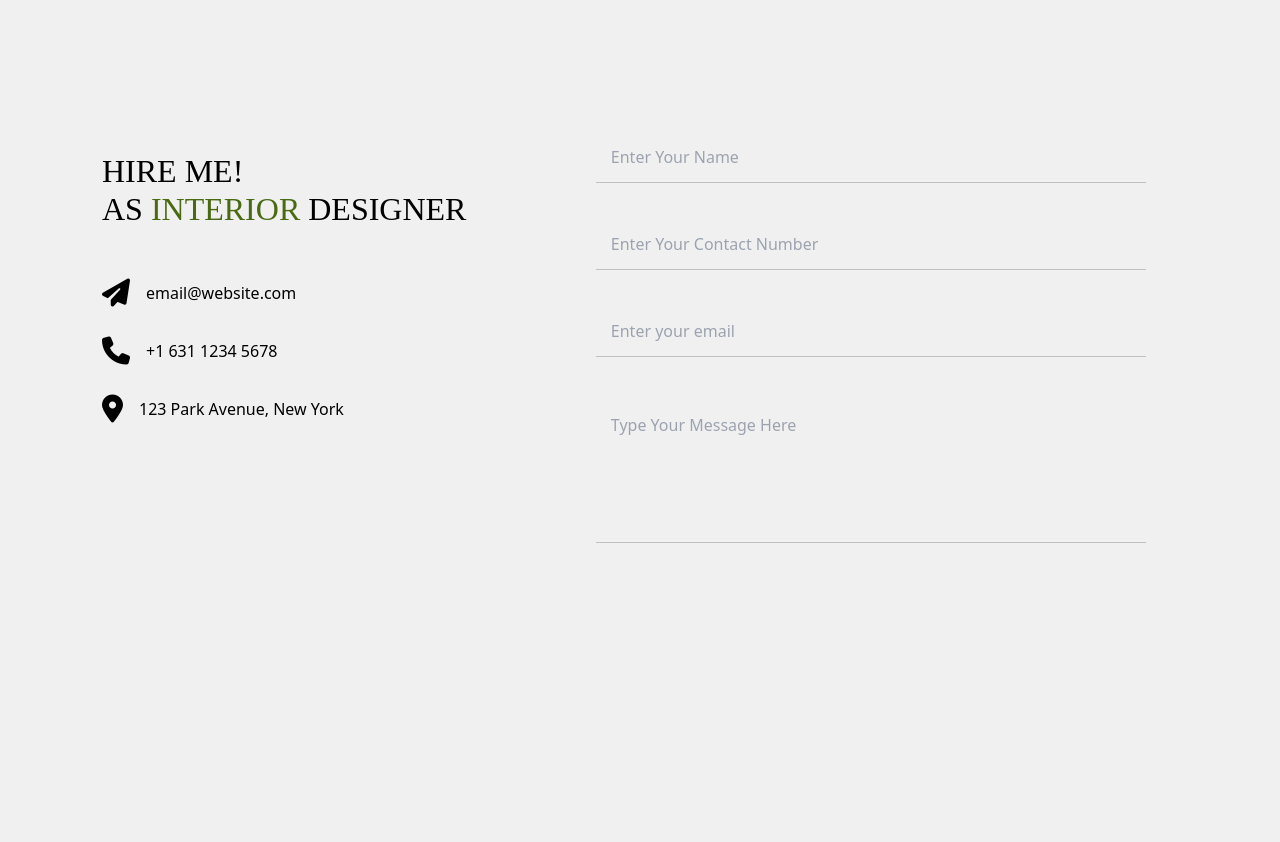
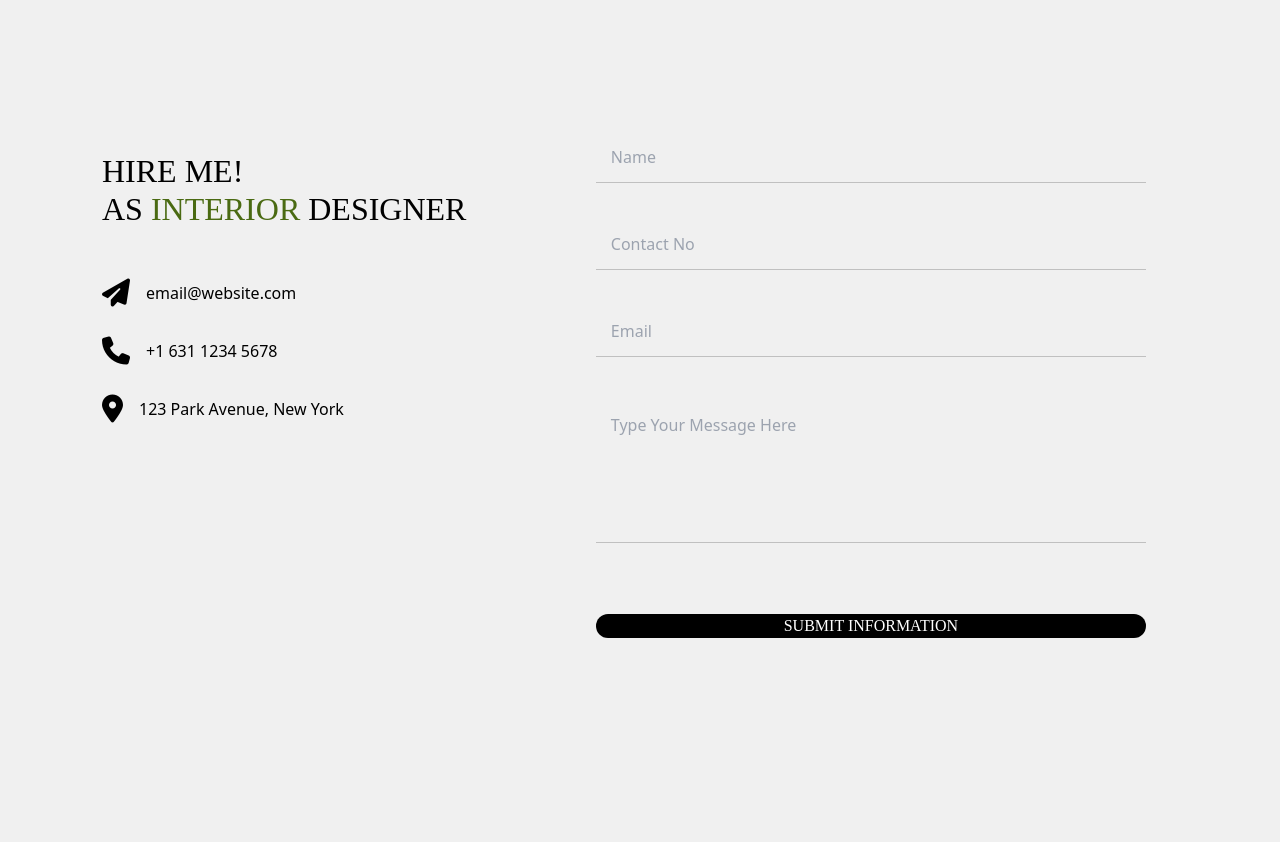
Before and after one commit to HarshNariya1/interior, a website: page index.html in a window 1280 px wide. Shown: the part 4680-5522 px from the top of the page. Drawn offline with nearby package versions, Linux system fonts and the light colour scheme.

Commit message:
Update index.html

```diff
--- a/index.html
+++ b/index.html
@@ -425,15 +425,15 @@
                 <div class="w-[665px] px-4">
                     <form class="px-8 mb-4">
                         <div class="mb-4">
-                            <input type="text" placeholder="Enter Your Name"
+                            <input type="text" placeholder="Name"
                                 class="input_area d-block w-full h-[40px] bg-transparent text-[#040608] text-[16px] font-normal py-[25px] ps-[15px] mb-[20px] leading-[1.5] ">
                         </div>
                         <div class="mb-4">
-                            <input type="text" placeholder="Enter Your Contact Number"
+                            <input type="text" placeholder="Contact No"
                                 class="input_area d-block w-full h-[40px] bg-transparent text-[#040608] text-[16px] font-normal py-[25px] ps-[15px] mb-[20px] leading-[1.5] ">
                         </div>
                         <div class="mb-4">
-                            <input type="email" placeholder="Enter your email"
+                            <input type="email" placeholder="Email"
                                 class="input_area d-block w-full h-[40px] bg-transparent text-[#040608] text-[16px] font-normal py-[25px] ps-[15px] mb-[20px] leading-[1.5] ">
                         </div>
                         <div class="mb-6">
@@ -441,6 +441,10 @@
                                 class="input_area d-block w-full h-[150px] bg-transparent text-[#040608] text-[16px] font-normal pt-[20px] ps-[15px] mb-[40px] leading-[1.5] resize-none"
                                 name="userMessage" rows="6" placeholder="Type Your Message Here"></textarea>
                         </div>
+                        <button
+                            class="bg-black rounded-[50px] w-full py-[12px] px-[48px] justify-center inline-flex uppercase font-[Oswald] duration-700 hover:bg-[#4a6a12] text-white font-normal">
+                            <a href="">Submit Information</a>
+                        </button>
                     </form>
                 </div>
             </div>
```
